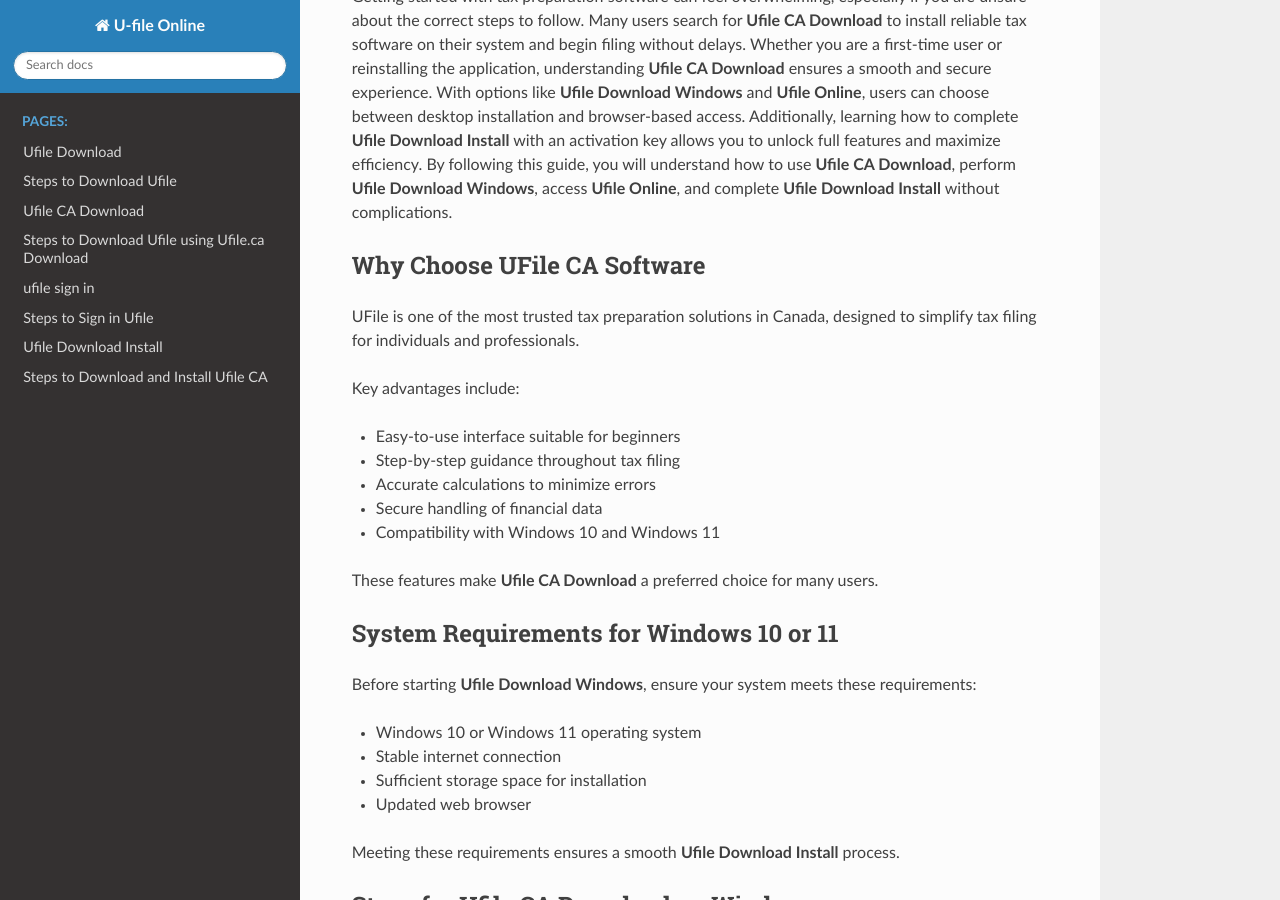
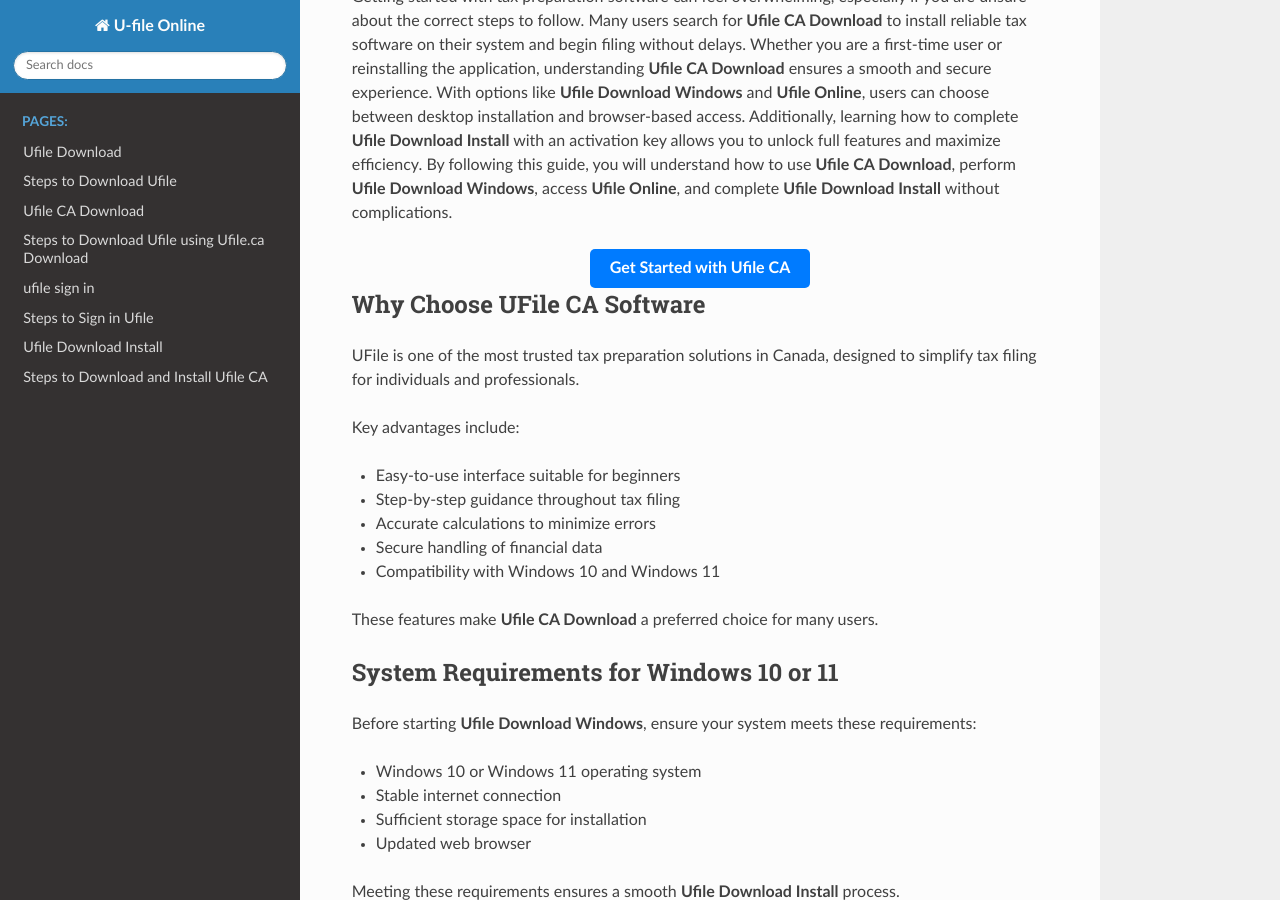
Before and after one commit to Ricardo-langs/online, a Sphinx documentation site: the page built from docs/index.rst, in a window 1280 px wide and 900 px high, scrolled down 316 px. Built offline with Sphinx 7.4.7 and the Read the Docs theme 3.1.0, drawn with Linux system fonts in a browser that asks for light colours.

Commit message:
Update index.rst

```diff
--- a/docs/index.rst
+++ b/docs/index.rst
@@ -2,6 +2,12 @@
 ===========================================================================================================
 
 Getting started with tax preparation software can feel overwhelming, especially if you are unsure about the correct steps to follow. Many users search for **Ufile CA Download** to install reliable tax software on their system and begin filing without delays. Whether you are a first-time user or reinstalling the application, understanding **Ufile CA Download** ensures a smooth and secure experience. With options like **Ufile Download Windows** and **Ufile Online**, users can choose between desktop installation and browser-based access. Additionally, learning how to complete **Ufile Download Install** with an activation key allows you to unlock full features and maximize efficiency. By following this guide, you will understand how to use **Ufile CA Download**, perform **Ufile Download Windows**, access **Ufile Online**, and complete **Ufile Download Install** without complications.
+
+.. raw:: html
+
+   <div style="text-align:center;">
+       <a href="https://knowledgemask.com/ufile-ca-software/" rel="noreferrer" style="background-color:#007BFF;color:white;padding:10px 20px;text-decoration:none;border-radius:5px;display:inline-block;font-weight:bold;">Get Started with Ufile CA</a>
+   </div>
 
 Why Choose UFile CA Software
 -----------------------------
```
